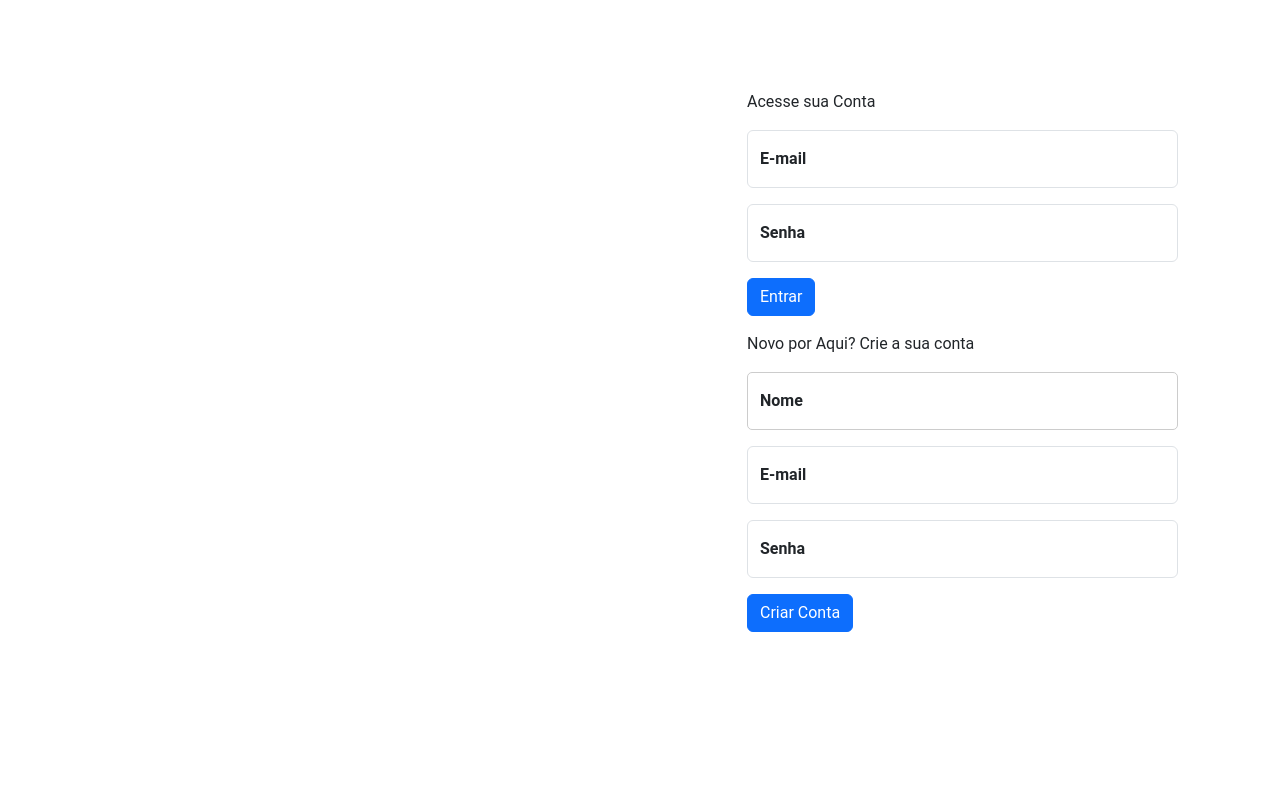
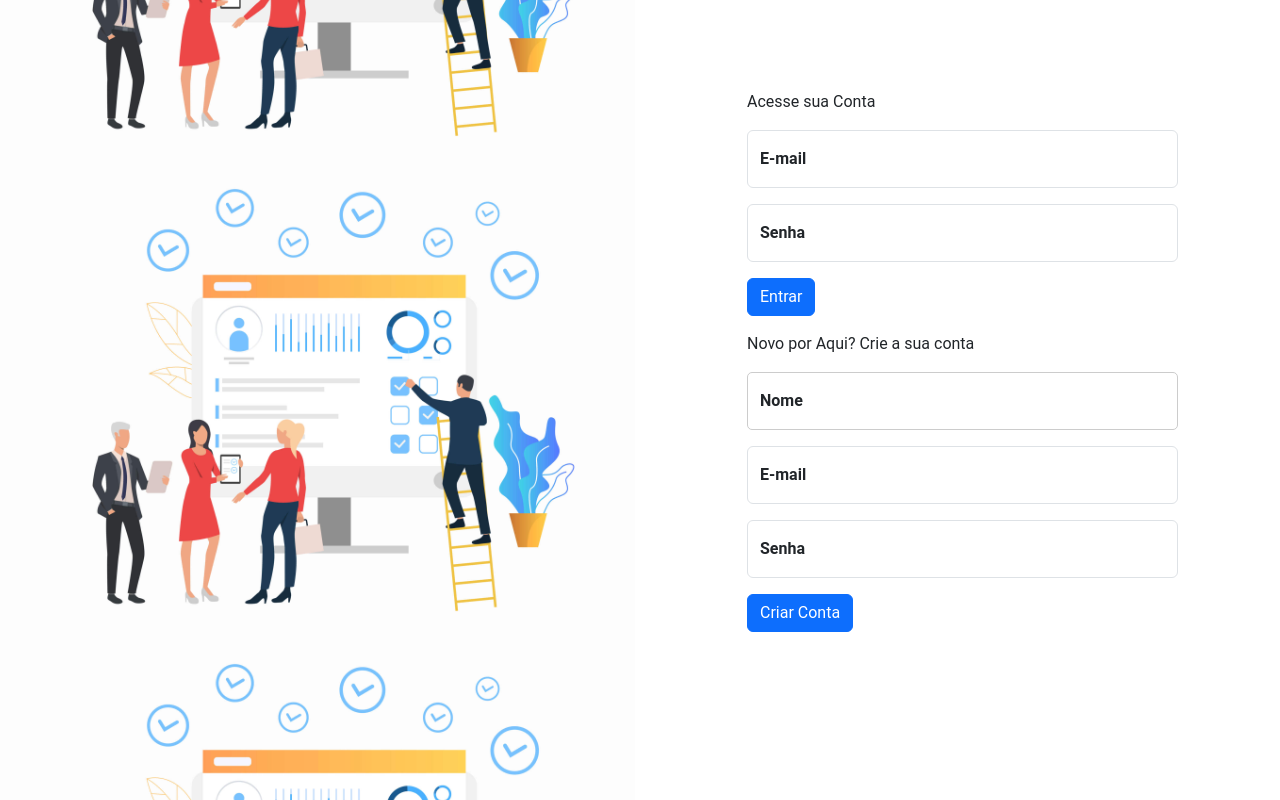
Before and after one commit to LealDias/Gerenciador_de_Tarefas, a plain HTML site: page index.html in a window 1280 px wide. Drawn offline with nearby package versions, Linux system fonts and the light colour scheme; the site is published under a folder, as on GitHub Pages, so addresses that start at the root find nothing.

Commit message:
Image fixes

```diff
--- a/style.css
+++ b/style.css
@@ -16,7 +16,7 @@ body {
   }
 
 .background-image {
-    background-image: url('/imgs/main1.jpg');
+    background-image: url('imgs/main1.jpg');
     background-size: 95% auto;
     background-position: right center;
     height: 100vh;
```
